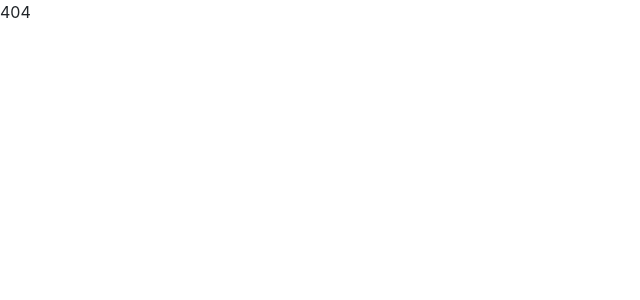
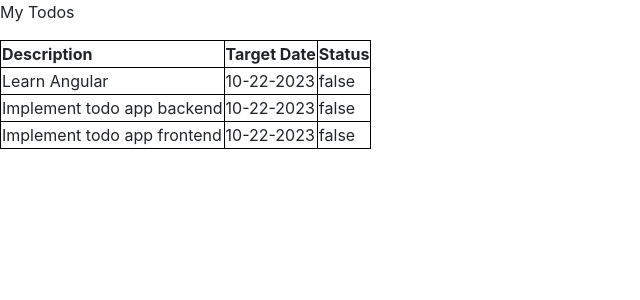
Before and after one commit to sovisrushain/todo, an Angular app in the folder front-end/: page /todos in a window 1280 px wide. Shown: the top 300 px of the page, without its empty margins (0-640 px from the left). Built offline with nearby package versions, Linux system fonts and the light colour scheme.

Commit message:
implement todo list

```diff
--- a/front-end/angular.json
+++ b/front-end/angular.json
@@ -21,7 +21,7 @@
             ],
             "tsConfig": "tsconfig.app.json",
             "assets": [
-              "src/favicon.ico",
+              "src/logo.ico",
               "src/assets"
             ],
             "styles": [
@@ -83,7 +83,7 @@
             ],
             "tsConfig": "tsconfig.spec.json",
             "assets": [
-              "src/favicon.ico",
+              "src/logo.ico",
               "src/assets"
             ],
             "styles": [
--- a/front-end/src/app/app-routing.module.ts
+++ b/front-end/src/app/app-routing.module.ts
@@ -3,11 +3,13 @@ import { RouterModule, Routes } from '@angular/router';
 import {LoginComponent} from "./login/login.component";
 import {DashboardComponent} from "./dashboard/dashboard.component";
 import {ErrorComponent} from "./error/error.component";
+import {TodoListComponent} from "./todo-list/todo-list.component";
 
 const routes: Routes = [
   {path: "", component: LoginComponent},
   {path: "login", component: LoginComponent},
   {path: "dashboard/:name", component: DashboardComponent},
+  {path: "todos", component: TodoListComponent},
   {path: "**", component: ErrorComponent}
 ];
 
--- a/front-end/src/app/app.module.ts
+++ b/front-end/src/app/app.module.ts
@@ -7,13 +7,15 @@ import { LoginComponent } from './login/login.component';
 import {FormsModule} from "@angular/forms";
 import { DashboardComponent } from './dashboard/dashboard.component';
 import { ErrorComponent } from './error/error.component';
+import { TodoListComponent } from './todo-list/todo-list.component';
 
 @NgModule({
   declarations: [
     AppComponent,
     LoginComponent,
     DashboardComponent,
-    ErrorComponent
+    ErrorComponent,
+    TodoListComponent
   ],
   imports: [
     BrowserModule,
--- a/front-end/src/app/dashboard/dashboard.component.html
+++ b/front-end/src/app/dashboard/dashboard.component.html
@@ -1 +1,6 @@
-<p>Welcome {{this.name}}</p>
+<div>
+  <p>Welcome {{this.name}}</p>
+</div>
+<div>
+  You can manage your todos <a routerLink="/todos">here</a>
+</div>
--- a/front-end/src/app/login/login.component.ts
+++ b/front-end/src/app/login/login.component.ts
@@ -18,7 +18,7 @@ export class LoginComponent {
   }
 
   handleLogin() {
-    if(this.username === "admin" && this.password === "dummy") {
+    if (this.username === "admin" && this.password === "dummy") {
       this.router.navigate(['dashboard', this.username])
       this.invalidLogin = false
     } else {
--- /dev/null
+++ b/front-end/src/app/model/ToDo.ts
@@ -0,0 +1,7 @@
+export class ToDo {
+  constructor(public id: number,
+              public desc: string,
+              public status: boolean,
+              public targetDate: string) {
+  }
+}
--- /dev/null
+++ b/front-end/src/app/todo-list/todo-list.component.css
@@ -0,0 +1,4 @@
+table, th, td {
+  border: 1px solid black;
+  border-collapse: collapse;
+}
--- /dev/null
+++ b/front-end/src/app/todo-list/todo-list.component.html
@@ -0,0 +1,18 @@
+<p>My Todos</p>
+<table>
+  <caption></caption>
+  <thead>
+    <tr>
+      <th>Description</th>
+      <th>Target Date</th>
+      <th>Status</th>
+    </tr>
+  </thead>
+  <tbody>
+    <tr *ngFor="let todo of todoList">
+      <td>{{todo.desc}}</td>
+      <td>{{todo.targetDate}}</td>
+      <td>{{todo.status}}</td>
+    </tr>
+  </tbody>
+</table>
--- /dev/null
+++ b/front-end/src/app/todo-list/todo-list.component.ts
@@ -0,0 +1,20 @@
+import { Component } from '@angular/core';
+import {ToDo} from "../model/ToDo";
+
+@Component({
+  selector: 'app-todo-list',
+  templateUrl: './todo-list.component.html',
+  styleUrls: ['./todo-list.component.css']
+})
+export class TodoListComponent {
+
+  todoList = [
+    new ToDo(1, 'Learn Angular', false, this.dateFormatter()),
+    new ToDo(2, 'Implement todo app backend', false, this.dateFormatter()),
+    new ToDo(3, 'Implement todo app frontend', false, this.dateFormatter())
+  ]
+
+  dateFormatter() {
+    return new Date().toLocaleDateString().replaceAll("/", "-")
+  }
+}
--- a/front-end/src/index.html
+++ b/front-end/src/index.html
@@ -5,7 +5,7 @@
   <title>FrontEnd</title>
   <base href="/">
   <meta name="viewport" content="width=device-width, initial-scale=1">
-  <link rel="icon" type="image/x-icon" href="favicon.ico">
+  <link rel="icon" type="image/x-icon" href="logo.ico">
 </head>
 <body>
   <app-root></app-root>
```
